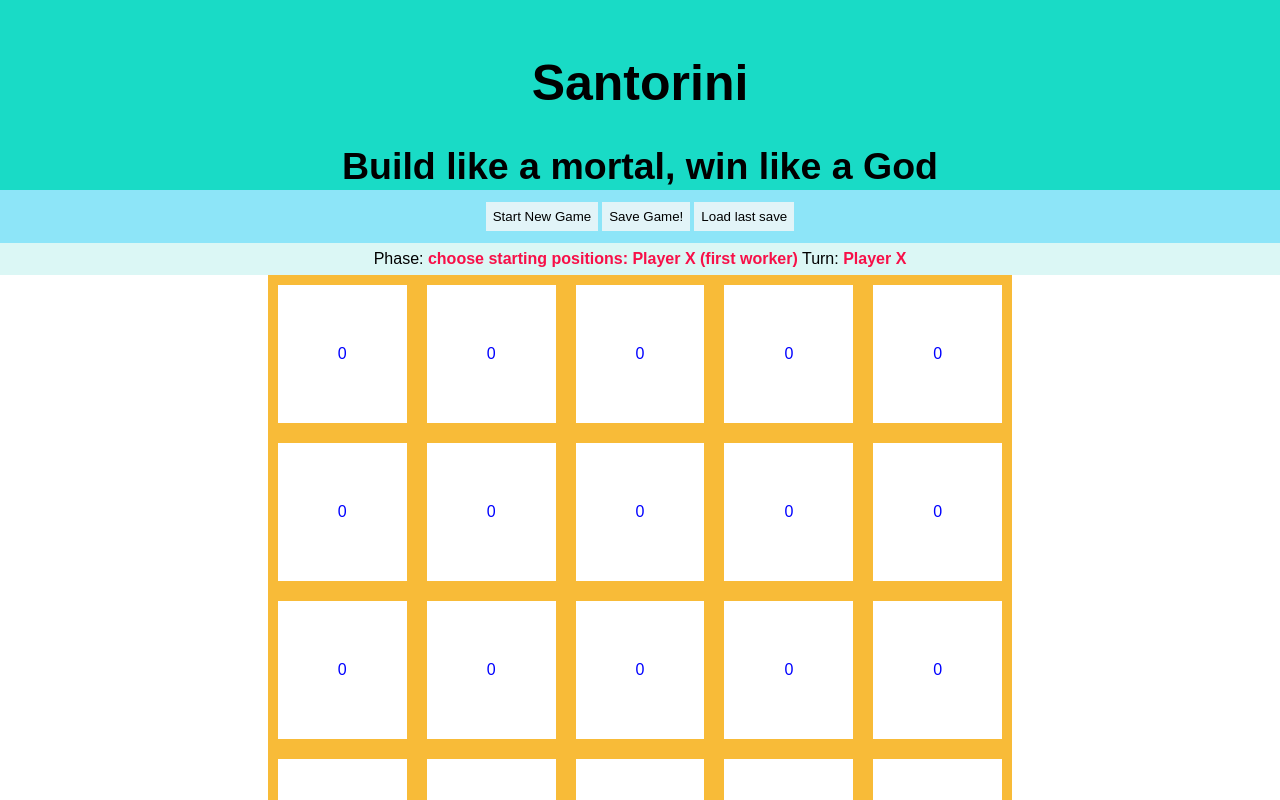
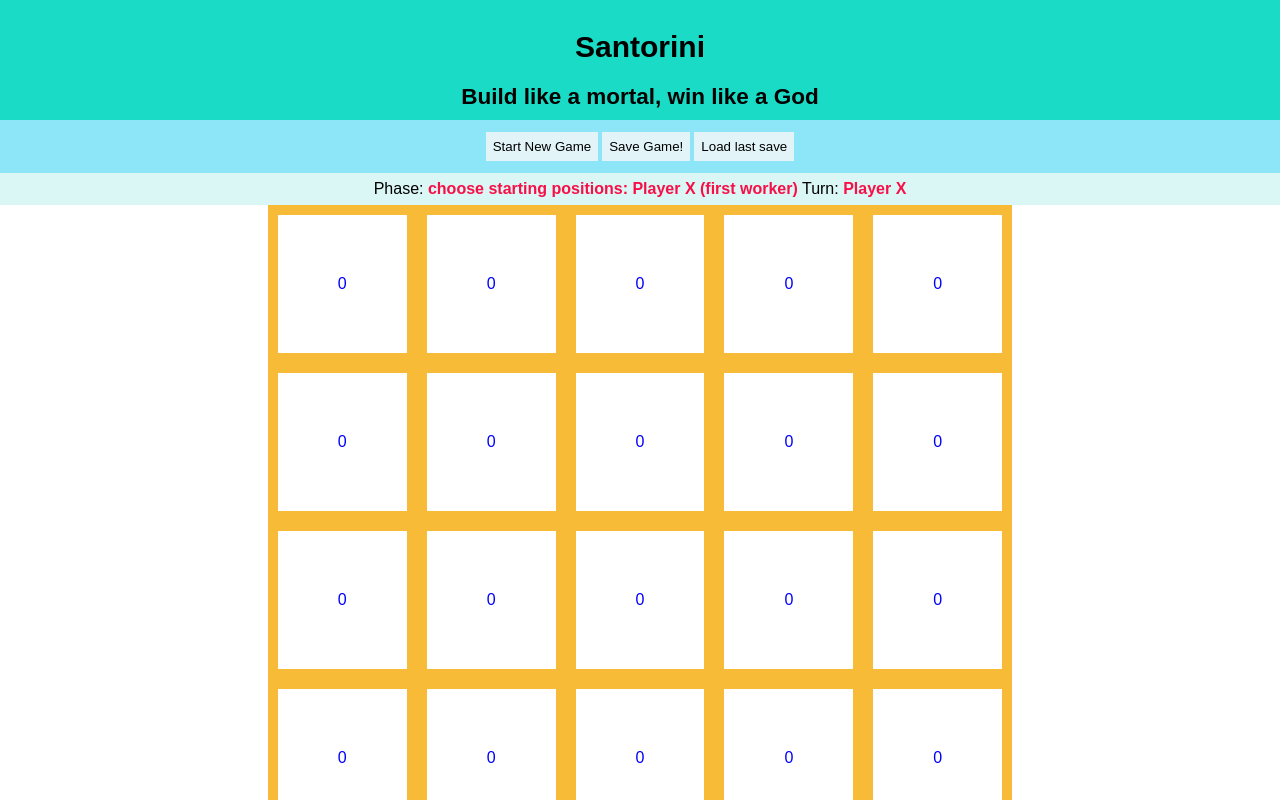
Before and after one commit to aliciavissuet/Santorini, a React (Create React App) app: page / in a window 1280 px wide. Shown: the top 800 px of the page. Built offline with nearby package versions, Linux system fonts and the light colour scheme.

Commit message:
first commit to new branch

```diff
--- a/src/App.css
+++ b/src/App.css
@@ -4,15 +4,15 @@
 
 .App-header {
   background-color: #19DBC6  ;
-  height: 150px;
-  padding: 20px;
+  height: 100px;
+  padding: 10px;
   color: black;
   font-family: sans-serif;
-  font-size: 25px;
+  font-size: 15px;
 }
 
 .App-title {
-  font-size: 1.5em;
+  font-size: .5em;
 }
 
 .App-intro {
--- a/src/components/squares.js
+++ b/src/components/squares.js
@@ -654,6 +654,7 @@
   }
 
   renderSquare(i) {
+
     return (
       <Square value={this.state.squares[i]}
     backgroundColor={this.state.bgColor[i]}
--- a/src/style/squares.css
+++ b/src/style/squares.css
@@ -39,3 +39,22 @@
     size:28px;
     font-weight: bold;
 }
+.square {
+    background: green;
+}
+.square0 {
+    backgroundColor:white;
+}
+
+.square1 {
+    backgroolor:black;
+}
+.square2 {
+    background-color:pink
+}
+.square3 {
+
+}
+.square4 {
+
+}
```
